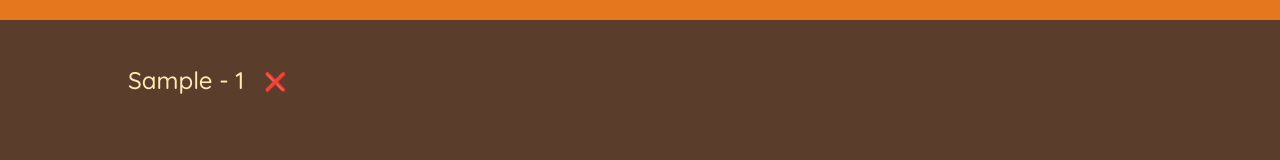
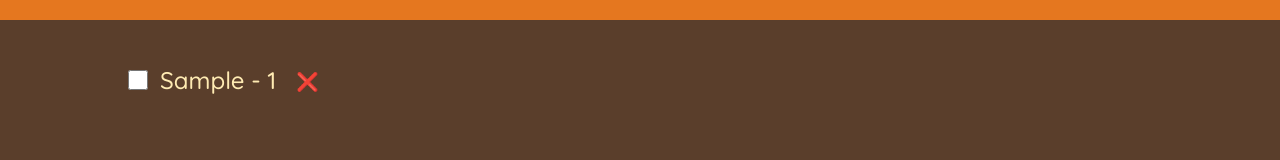
Before and after one commit to barorod/react-study, a React (Vite) app: page / in a window 1280 px wide. Both pictures are taken after typing "Sample" into the empty fields and a click on the button "ADD". Shown: the part 257-417 px from the top of the page. Built offline with nearby package versions, Linux system fonts and the light colour scheme.

Commit message:
feat: Add toggleItem function

```diff
--- a/package.json
+++ b/package.json
@@ -17,6 +17,7 @@
     "@types/react": "^18.2.64",
     "@types/react-dom": "^18.2.21",
     "@vitejs/plugin-react": "^4.2.1",
+    "autoprefixer": "^10.4.19",
     "eslint": "^8.57.0",
     "eslint-plugin-react": "^7.34.0",
     "eslint-plugin-react-hooks": "^4.6.0",
--- a/src/App.jsx
+++ b/src/App.jsx
@@ -15,11 +15,22 @@ const App = () => {
   const handleRemoveItem = (id) =>
     setItems((currItems) => currItems.filter((item) => item.id !== id));
 
+  const handleToggleItem = (id) =>
+    setItems((currItems) =>
+      currItems.map((item) =>
+        item.id === id ? { ...item, packed: !item.packed } : item
+      )
+    );
+
   return (
     <div className='app'>
       <Logo />
       <Form onAddItems={handleAddItems} />
-      <PackingList onRemoveItem={handleRemoveItem} items={items} />
+      <PackingList
+        onToggleItem={handleToggleItem}
+        onRemoveItem={handleRemoveItem}
+        items={items}
+      />
       <Stats />
     </div>
   );
--- a/src/List.jsx
+++ b/src/List.jsx
@@ -1,6 +1,11 @@
-const List = ({ item, onRemoveItem }) => {
+const List = ({ item, onRemoveItem, onToggleItem }) => {
   return (
     <li>
+      <input
+        type='checkbox'
+        value={item.packed}
+        onChange={() => onToggleItem(item.id)}
+      />
       <span style={item.packed ? { textDecoration: 'line-through' } : {}}>
         {item.description} - {item.quantity}
       </span>
--- a/src/PackingList.jsx
+++ b/src/PackingList.jsx
@@ -1,11 +1,16 @@
 import List from './List';
 
-const PackingList = ({ items, onRemoveItem }) => {
+const PackingList = ({ items, onRemoveItem, onToggleItem }) => {
   return (
     <div className='list'>
       <ul>
         {items.map((item) => (
-          <List onRemoveItem={onRemoveItem} item={item} key={item.id} />
+          <List
+            onToggleItem={onToggleItem}
+            onRemoveItem={onRemoveItem}
+            item={item}
+            key={item.id}
+          />
         ))}
       </ul>
     </div>
```
Also changed, not shown: 1 other file (tests, documents, lock files or other folders).
